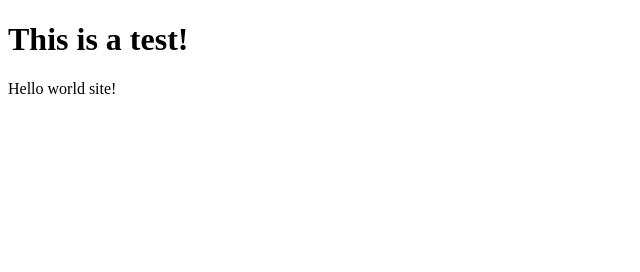
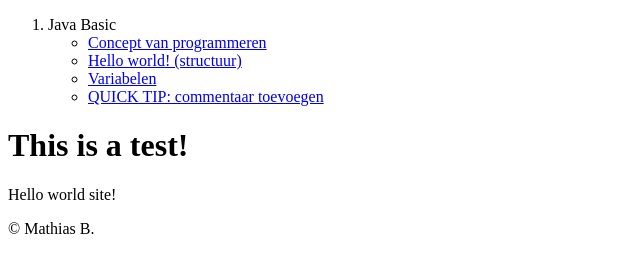
Before and after one commit to NiceStuff2Code/java-basic-programming, a plain HTML site: page index.html in a window 1280 px wide. Shown: the whole page, without its empty margins (0-640 px from the left). Drawn offline with Linux system fonts and the light colour scheme.

Commit message:
add Java basic + meta data + add css file

```diff
--- a/index.html
+++ b/index.html
@@ -1,10 +1,34 @@
 <!DOCTYPE html>
 
-<head>
-    <title>Home page Java programming tutorial</title>
+<head lang="nl">
+    <title>Home page - JPT</title>
+    <link rel="stylesheet" href="css/index.css">
+    <meta charset="UTF-8">
+    <meta name="author" content="Mathias Bolle">
+    <meta name="description" content="java beginners tutorial Dutch (Nederlands)">
+    <meta name="keywords" content="Java, Java tutorial dutch, Java tutorial nederlands">
+    <meta name="viewport" content="width=device-width, initial-scale=1.0">
+
 </head>
 
 <body>
-    <h1>This is a test!</h1>
-    <p>Hello world site!</p>
+    <nav>
+        <ol>
+            <li>Java Basic</li>
+            <ul>
+                <li><a href="#">Concept van programmeren</a></li>
+                <li><a href="#">Hello world! (structuur)</a></li>
+                <li><a href="#">Variabelen</a></li>
+
+                <li><a href="#">QUICK TIP: commentaar toevoegen</a></li>
+            </ul>
+        </ol>
+    </nav>
+    <main>
+        <h1>This is a test!</h1>
+        <p>Hello world site!</p>
+    </main>
+    <footer>
+        &copy; Mathias B.
+    </footer>
 </body>
```
Also changed, not shown: css/index.css (added).
